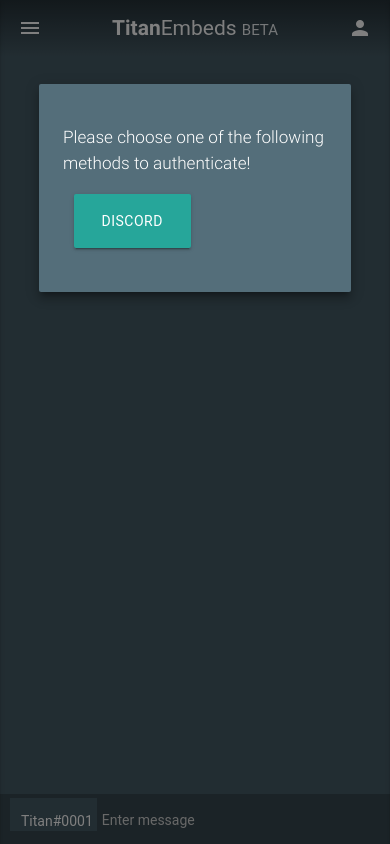
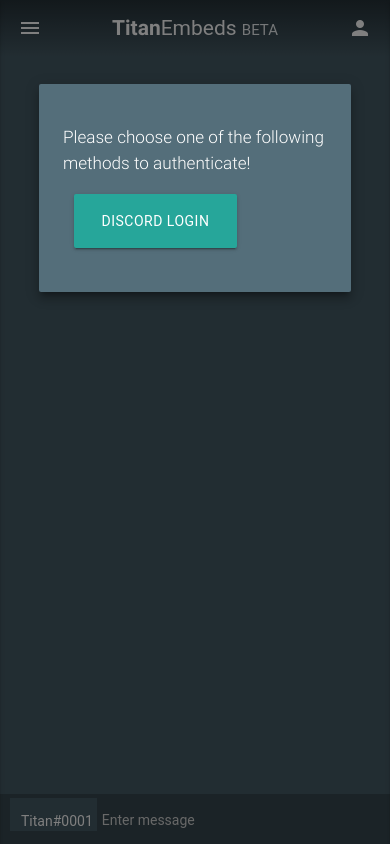
Before and after one commit to TitanEmbeds/Titan, a Flask app: template titanembeds/templates/embed.html.j2 in a window 390 px wide. Run offline with Flask 2, Linux system fonts and the light colour scheme; the template is opened without the code that fills it, so the values that code supplies are empty; parts of the project's set-up code (start-up, migrations or seed data) failed here and were passed over; some libraries are stand-ins or nearby versions; some web fonts are replaced.

Commit message:
Fixed sizing of the login panel for mobile embeds

```diff
--- a/titanembeds/templates/embed.html.j2
+++ b/titanembeds/templates/embed.html.j2
@@ -68,11 +68,11 @@
               <div class="indeterminate"></div>
           </div>
           <div class="row">
-            <div class="col s1 m4">
+            <div class="col s12 m4">
               <a id="discordlogin_btn" href="{{ url_for("embed.login_discord", _external=True) }}" class="waves-effect waves-light btn-large" target="_blank">Discord Login</a>
             </div>
             {% if unauth_enabled %}
-            <div class="col s1 m8">
+            <div class="col s12 m8">
               <p>Of course, you also have the option to login by picking a temporary username.</p>
               <input id="custom_username_field" type="text" {% if session.unauthenticated and session.username %}value="{{ session['username'] }}"{% endif %}>
               <label class="active" for="custom_username_field">Username</label>
```
